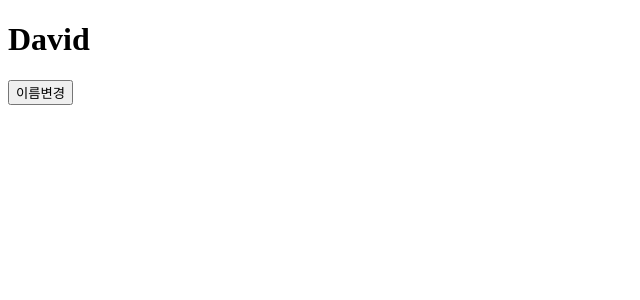
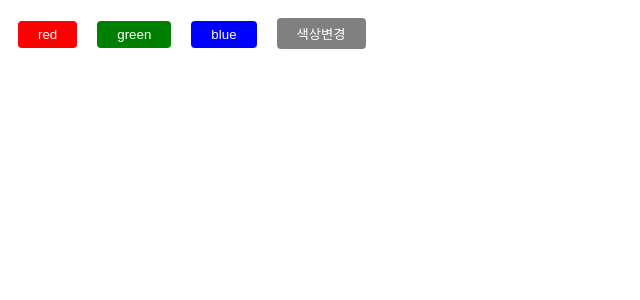
Before and after one commit to lsy0194/react_frist, a React (Create React App) app: page / in a window 1280 px wide. Shown: the top 300 px of the page, without its empty margins (0-640 px from the left). Built offline with nearby package versions, Linux system fonts and the light colour scheme.

Commit message:
참조형 자료 state로 변경 및 화면 재랜더링

```diff
--- a/src/App.jsx
+++ b/src/App.jsx
@@ -2,12 +2,18 @@
 import './style.scss';
 
 function App() {
-	const [Name, setName] = useState('David');
+	const [Colors, setColors] = useState(['red', 'green', 'blue']);
+	const newColors = [...Colors];
+	newColors[0] = 'hotpink';
 
 	return (
 		<>
-			<h1>{Name}</h1>
-			<button onClick={() => setName('Andy')}>이름변경</button>
+			{Colors.map((color, idx) => (
+				<button style={{ backgroundColor: color }} key={idx}>
+					{color}
+				</button>
+			))}
+			<button onClick={() => setColors(newColors)}>색상변경</button>
 		</>
 	);
 }
--- a/src/style.scss
+++ b/src/style.scss
@@ -1,7 +1,9 @@
-article {
-	width: 100px;
-	height: 100px;
-	background: aqua;
-	margin: 100px;
-	transition: 0.5s;
+button {
+	border: none;
+	display: inline-block;
+	padding: 6px 20px;
+	margin: 10px;
+	border-radius: 4px;
+	background: gray;
+	color: #fff;
 }
```
